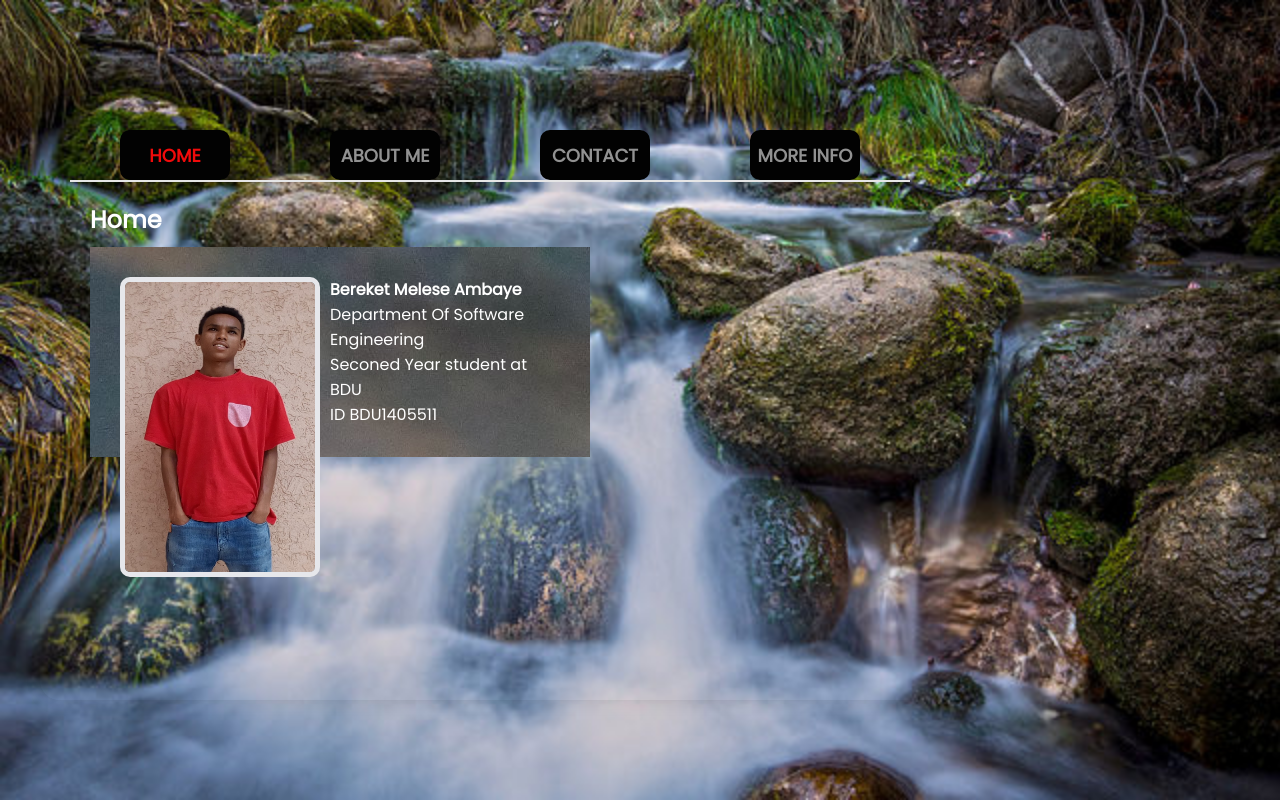
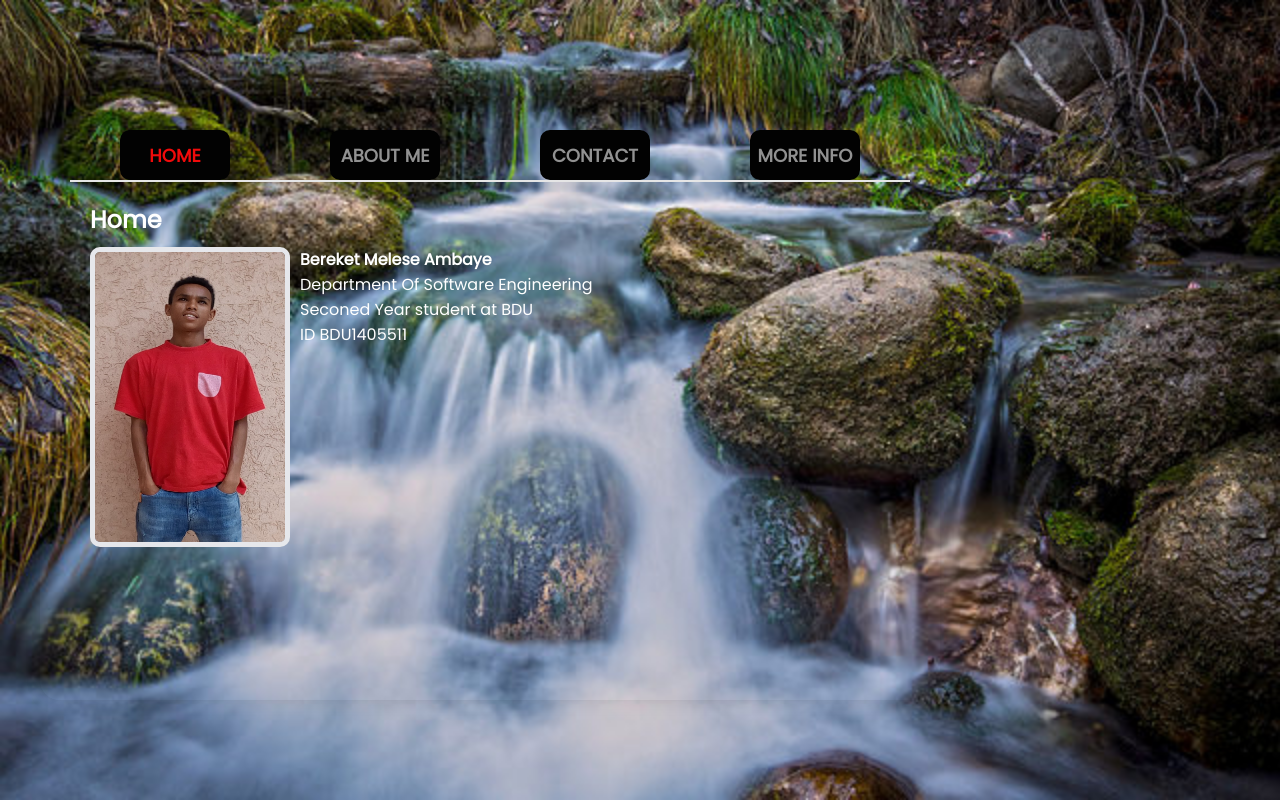
Before and after one commit to Beki55/portfolio, a plain HTML site: page index.html in a window 1280 px wide. Drawn offline with Linux system fonts and the light colour scheme.

Commit message:
Update index.html

```diff
--- a/index.html
+++ b/index.html
@@ -19,7 +19,7 @@
         <div class="content_box">
             <div class="content active">
                  <h2>Home</h2>
-                 <div class="car">
+                 <div>
                  <p>
                   <img src="IMG_20210709_144510.jpg" class="home-image">
 
```
